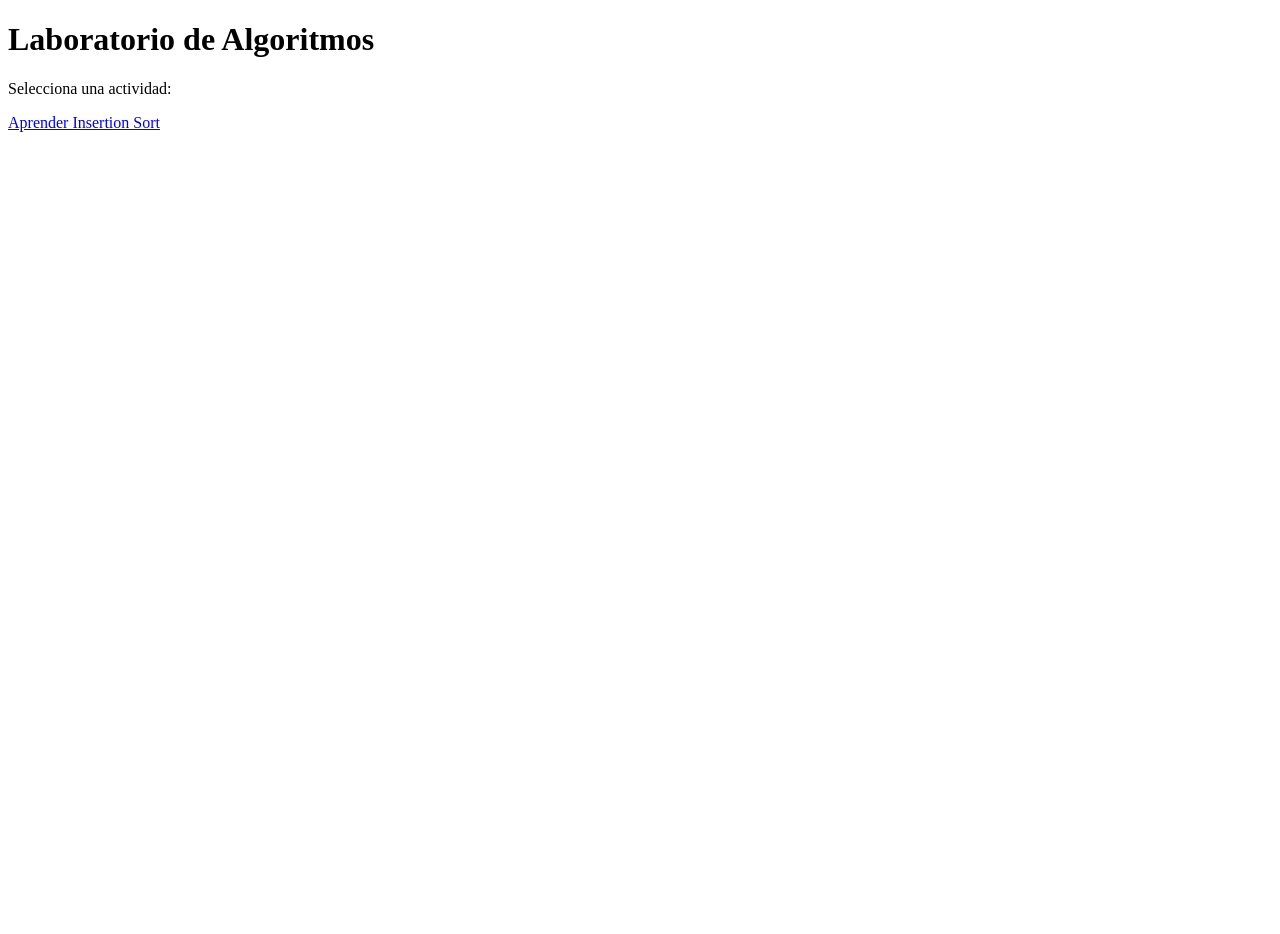
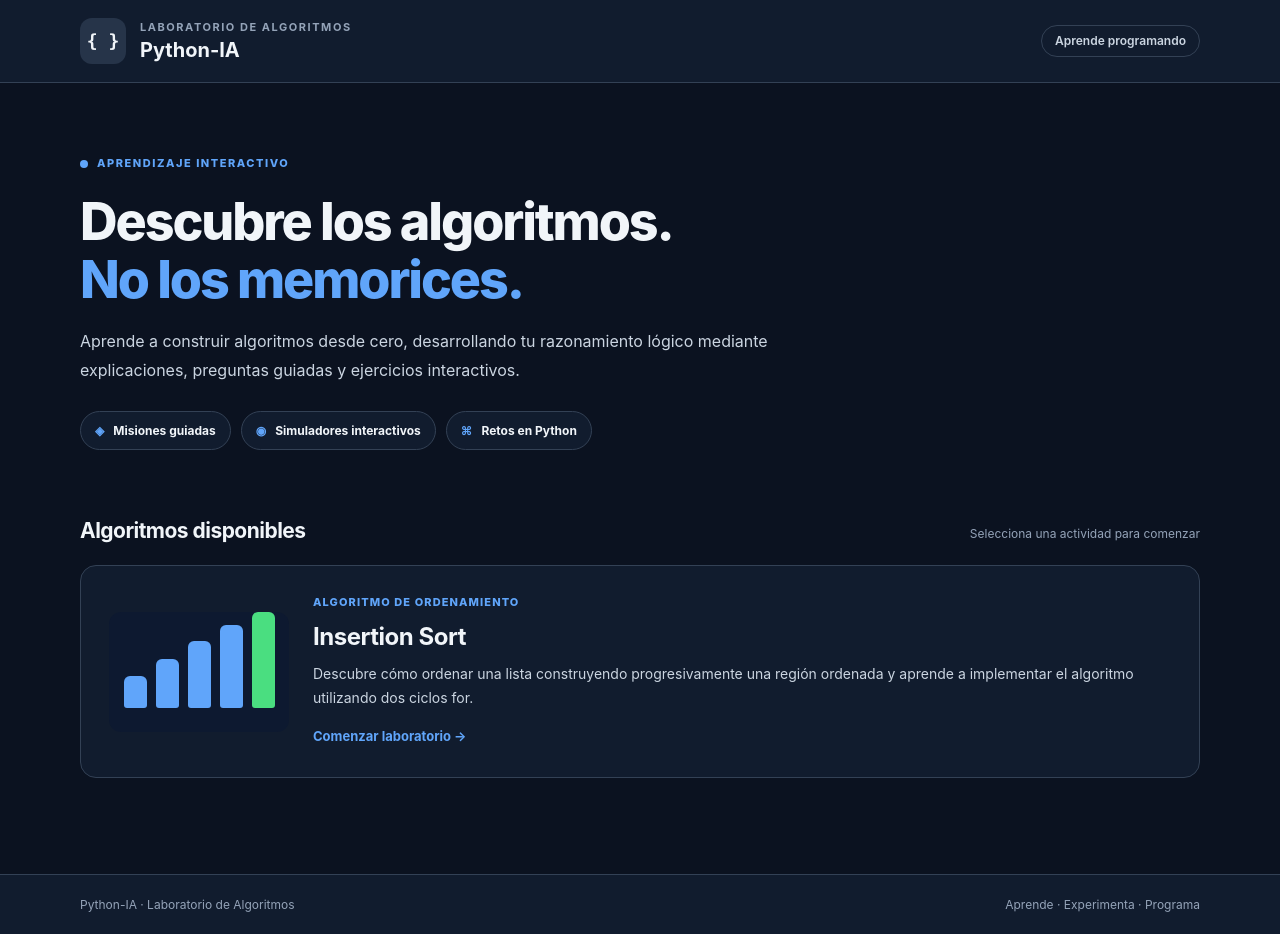
Before and after one commit to HeberRaz/Python-IA, a plain HTML site: page docs/index.html in a window 1280 px wide. Before the commit the page ends 800 px from the top, so only its background shows below. Drawn offline with Linux system fonts and the light colour scheme.

Commit message:
Mejoras en menu principal

```diff
--- a/docs/index.html
+++ b/docs/index.html
@@ -3,17 +3,149 @@
 <html lang="es">
 <head>
     <meta charset="UTF-8">
-    <meta name="viewport"
-          content="width=device-width, initial-scale=1">
-    <title>Laboratorio de Algoritmos</title>
+
+    <meta
+        name="viewport"
+        content="width=device-width, initial-scale=1.0"
+    >
+
+    <meta
+        name="description"
+        content="Aprende algoritmos de programación mediante actividades interactivas, simuladores y retos en Python."
+    >
+
+    <title>Laboratorio de Algoritmos | Python-IA</title>
+
+    <link rel="stylesheet" href="./style.css">
 </head>
+
 <body>
-    <h1>Laboratorio de Algoritmos</h1>
 
-    <p>Selecciona una actividad:</p>
+    <header class="header">
+        <div class="header-inner">
 
-    <a href="./algorithms/insertion-sort/">
-        Aprender Insertion Sort
-    </a>
+            <div class="brand">
+                <div class="brand-icon">
+                    { }
+                </div>
+
+                <div>
+                    <span class="eyebrow">
+                        LABORATORIO DE ALGORITMOS
+                    </span>
+
+                    <p class="brand-title">
+                        Python-IA
+                    </p>
+                </div>
+            </div>
+
+            <span class="header-tag">
+                Aprende programando
+            </span>
+
+        </div>
+    </header>
+
+    <main>
+
+        <section class="hero">
+
+            <div class="section-kicker">
+                APRENDIZAJE INTERACTIVO
+            </div>
+
+            <h1>
+                Descubre los algoritmos.
+                <br>
+                <span>No los memorices.</span>
+            </h1>
+
+            <p class="lead">
+                Aprende a construir algoritmos desde cero,
+                desarrollando tu razonamiento lógico
+                mediante explicaciones, preguntas guiadas
+                y ejercicios interactivos.
+            </p>
+
+            <div class="features">
+
+                <span class="feature">
+                    <span class="feature-symbol">◈</span>
+                    Misiones guiadas
+                </span>
+
+                <span class="feature">
+                    <span class="feature-symbol">◉</span>
+                    Simuladores interactivos
+                </span>
+
+                <span class="feature">
+                    <span class="feature-symbol">⌘</span>
+                    Retos en Python
+                </span>
+
+            </div>
+
+        </section>
+
+        <section class="activities">
+
+            <div class="section-heading">
+                <h2>Algoritmos disponibles</h2>
+                <p>Selecciona una actividad para comenzar</p>
+            </div>
+
+            <a
+                class="course-card"
+                href="./algorithms/insertion-sort/"
+            >
+
+                <div class="course-visual" aria-hidden="true">
+                    <div class="bar"></div>
+                    <div class="bar"></div>
+                    <div class="bar"></div>
+                    <div class="bar"></div>
+                    <div class="bar"></div>
+                </div>
+
+                <div class="course-body">
+
+                    <span class="course-label">
+                        ALGORITMO DE ORDENAMIENTO
+                    </span>
+
+                    <h3>Insertion Sort</h3>
+
+                    <p>
+                        Descubre cómo ordenar una lista
+                        construyendo progresivamente una
+                        región ordenada y aprende a
+                        implementar el algoritmo
+                        utilizando dos ciclos for.
+                    </p>
+
+                    <span class="open-label">
+                        Comenzar laboratorio →
+                    </span>
+
+                </div>
+
+            </a>
+
+        </section>
+
+    </main>
+
+    <footer class="footer">
+        <div class="footer-inner">
+
+            <p>Python-IA · Laboratorio de Algoritmos</p>
+
+            <p>Aprende · Experimenta · Programa</p>
+
+        </div>
+    </footer>
+
 </body>
 </html>
--- /dev/null
+++ b/docs/style.css
@@ -0,0 +1,545 @@
+
+/* ============================================================
+   PYTHON-IA · LABORATORIO DE ALGORITMOS
+   Página principal
+
+   01. Design tokens
+   02. Reset y estilos globales
+   03. Header
+   04. Contenido principal
+   05. Presentación y características
+   06. Actividades
+   07. Footer
+   08. Responsive
+   09. Accesibilidad
+   ============================================================ */
+
+
+/* ============================================================
+   01. DESIGN TOKENS
+   ============================================================ */
+
+:root {
+    color-scheme: dark;
+
+    /* Backgrounds */
+    --background: #0b1220;
+    --surface: #111c2e;
+    --surface-raised: #172840;
+
+    /* Borders */
+    --border: #334155;
+
+    /* Typography */
+    --text: #f1f5f9;
+    --muted: #cbd5e1;
+    --subtle: #94a3b8;
+
+    /* Accent colors */
+    --accent: #60a5fa;
+    --accent-strong: #2563eb;
+    --success: #4ade80;
+
+    /* Layout */
+    --content-width: 1120px;
+    --radius: 16px;
+
+    /* Motion */
+    --transition-fast: 180ms ease;
+
+    /* Fonts */
+    --font-family:
+        -apple-system,
+        BlinkMacSystemFont,
+        "Segoe UI",
+        Roboto,
+        Helvetica,
+        Arial,
+        sans-serif;
+
+    --font-mono:
+        "SFMono-Regular",
+        Consolas,
+        "Liberation Mono",
+        monospace;
+}
+
+
+/* ============================================================
+   02. RESET Y ESTILOS GLOBALES
+   ============================================================ */
+
+*,
+*::before,
+*::after {
+    box-sizing: border-box;
+}
+
+html {
+    scroll-behavior: smooth;
+}
+
+body {
+    min-height: 100vh;
+    margin: 0;
+
+    font-family: var(--font-family);
+    line-height: 1.6;
+
+    color: var(--text);
+    background: var(--background);
+}
+
+a {
+    color: inherit;
+    text-decoration: none;
+}
+
+a:focus-visible {
+    outline: 3px solid var(--accent);
+    outline-offset: 4px;
+}
+
+h1,
+h2,
+h3,
+p {
+    margin-top: 0;
+}
+
+code {
+    font-family: var(--font-mono);
+
+    padding: 2px 5px;
+    border-radius: 4px;
+
+    background: var(--surface-raised);
+    color: var(--text);
+}
+
+::selection {
+    background: var(--accent-strong);
+    color: #ffffff;
+}
+
+
+/* ============================================================
+   03. HEADER
+   ============================================================ */
+
+.header {
+    background: var(--surface);
+    border-bottom: 1px solid var(--border);
+}
+
+.header-inner {
+    display: flex;
+    justify-content: space-between;
+    align-items: center;
+
+    gap: 16px;
+
+    width: min(
+        var(--content-width),
+        calc(100% - 40px)
+    );
+
+    min-height: 82px;
+    margin: 0 auto;
+}
+
+.brand {
+    display: flex;
+    align-items: center;
+    gap: 14px;
+}
+
+.brand-icon {
+    display: grid;
+    place-items: center;
+
+    width: 46px;
+    height: 46px;
+
+    border-radius: 12px;
+    background: #263449;
+
+    font-family: var(--font-mono);
+    font-size: 18px;
+    font-weight: 700;
+    line-height: 1;
+}
+
+.eyebrow {
+    display: block;
+
+    color: var(--subtle);
+
+    text-transform: uppercase;
+    letter-spacing: 0.14em;
+
+    font-size: 11px;
+    font-weight: 750;
+}
+
+.brand-title {
+    margin: 0;
+
+    font-size: 20px;
+    line-height: 1.3;
+    font-weight: 700;
+}
+
+.header-tag {
+    padding: 5px 13px;
+
+    border: 1px solid var(--border);
+    border-radius: 999px;
+
+    color: var(--muted);
+
+    font-size: 12px;
+    font-weight: 600;
+}
+
+
+/* ============================================================
+   04. CONTENIDO PRINCIPAL
+   ============================================================ */
+
+main {
+    width: min(
+        var(--content-width),
+        calc(100% - 40px)
+    );
+
+    margin: 0 auto;
+    padding: 72px 0 96px;
+}
+
+
+/* ============================================================
+   05. PRESENTACIÓN Y CARACTERÍSTICAS
+   ============================================================ */
+
+.section-kicker {
+    display: flex;
+    align-items: center;
+    gap: 9px;
+
+    color: var(--accent);
+
+    font-size: 11px;
+    font-weight: 800;
+
+    letter-spacing: 0.14em;
+    text-transform: uppercase;
+}
+
+.section-kicker::before {
+    content: "";
+
+    display: block;
+
+    width: 8px;
+    height: 8px;
+
+    border-radius: 50%;
+    background: var(--accent);
+}
+
+h1 {
+    margin: 20px 0 18px;
+
+    font-size: clamp(34px, 5vw, 52px);
+    font-weight: 800;
+
+    letter-spacing: -0.04em;
+    line-height: 1.12;
+}
+
+h1 span {
+    color: var(--accent);
+}
+
+.lead {
+    max-width: 740px;
+    margin: 0;
+
+    color: var(--muted);
+
+    font-size: 16px;
+    line-height: 1.8;
+}
+
+/* Feature badges */
+
+.features {
+    display: flex;
+    flex-wrap: wrap;
+
+    gap: 10px;
+    margin-top: 26px;
+}
+
+.feature {
+    display: inline-flex;
+    align-items: center;
+
+    gap: 9px;
+    padding: 9px 14px;
+
+    border: 1px solid var(--border);
+    border-radius: 999px;
+
+    background: var(--surface);
+
+    font-size: 12px;
+    font-weight: 650;
+}
+
+.feature-symbol {
+    color: var(--accent);
+}
+
+
+/* ============================================================
+   06. ACTIVIDADES
+   ============================================================ */
+
+/* Section heading */
+
+.section-heading {
+    display: flex;
+    justify-content: space-between;
+    align-items: baseline;
+
+    gap: 12px;
+    margin: 64px 0 18px;
+}
+
+.section-heading h2 {
+    margin: 0;
+
+    font-size: 21px;
+    letter-spacing: -0.025em;
+}
+
+.section-heading p {
+    margin: 0;
+
+    color: var(--subtle);
+    font-size: 12px;
+}
+
+/* Course card */
+
+.course-card {
+    display: flex;
+    align-items: center;
+
+    gap: 24px;
+    padding: 28px;
+
+    border: 1px solid var(--border);
+    border-radius: var(--radius);
+
+    background: var(--surface);
+
+    transition:
+        border-color var(--transition-fast),
+        transform var(--transition-fast),
+        background var(--transition-fast);
+}
+
+.course-card:hover {
+    background: var(--surface-raised);
+    border-color: var(--accent);
+
+    transform: translateY(-2px);
+}
+
+/* Course visualization */
+
+.course-visual {
+    display: flex;
+    justify-content: center;
+    align-items: flex-end;
+
+    gap: 9px;
+    padding: 24px 14px;
+
+    width: 180px;
+    min-width: 180px;
+    height: 120px;
+
+    border-radius: 12px;
+
+    background: #0d1930;
+}
+
+/* Sorting bars */
+
+.bar {
+    width: 23px;
+
+    border-radius: 6px 6px 3px 3px;
+    background: var(--accent);
+}
+
+.bar:nth-child(1) {
+    height: 32px;
+}
+
+.bar:nth-child(2) {
+    height: 49px;
+}
+
+.bar:nth-child(3) {
+    height: 67px;
+}
+
+.bar:nth-child(4) {
+    height: 83px;
+}
+
+.bar:nth-child(5) {
+    height: 96px;
+    background: var(--success);
+}
+
+/* Course content */
+
+.course-body {
+    flex: 1;
+    min-width: 0;
+}
+
+.course-label {
+    display: block;
+
+    color: var(--accent);
+
+    font-size: 11px;
+    font-weight: 800;
+
+    letter-spacing: 0.1em;
+    text-transform: uppercase;
+}
+
+.course-body h3 {
+    margin: 6px 0;
+
+    font-size: 24px;
+    letter-spacing: -0.02em;
+}
+
+.course-body p {
+    margin: 0;
+
+    color: var(--muted);
+
+    font-size: 14px;
+    line-height: 1.7;
+}
+
+.open-label {
+    display: inline-flex;
+    align-items: center;
+
+    gap: 7px;
+    margin-top: 16px;
+
+    color: var(--accent);
+
+    font-size: 13px;
+    font-weight: 750;
+}
+
+
+/* ============================================================
+   07. FOOTER
+   ============================================================ */
+
+.footer {
+    background: var(--surface);
+    border-top: 1px solid var(--border);
+}
+
+.footer-inner {
+    display: flex;
+    justify-content: space-between;
+    align-items: center;
+
+    gap: 16px;
+
+    width: min(
+        var(--content-width),
+        calc(100% - 40px)
+    );
+
+    margin: 0 auto;
+    padding: 20px 0;
+
+    color: var(--subtle);
+    font-size: 12px;
+}
+
+.footer-inner p {
+    margin: 0;
+}
+
+
+/* ============================================================
+   08. RESPONSIVE
+   ============================================================ */
+
+@media (max-width: 640px) {
+
+    .header-tag {
+        display: none;
+    }
+
+    main {
+        padding: 48px 0 64px;
+    }
+
+    .section-heading {
+        align-items: flex-start;
+        flex-direction: column;
+    }
+
+    .course-card {
+        flex-direction: column;
+        align-items: stretch;
+
+        padding: 18px;
+    }
+
+    .course-visual {
+        width: 100%;
+        min-width: 0;
+    }
+
+    .footer-inner {
+        align-items: flex-start;
+        flex-direction: column;
+
+        gap: 4px;
+    }
+}
+
+
+/* ============================================================
+   09. ACCESIBILIDAD
+   ============================================================ */
+
+@media (prefers-reduced-motion: reduce) {
+
+    *,
+    *::before,
+    *::after {
+        scroll-behavior: auto !important;
+        transition: none !important;
+    }
+}
```
